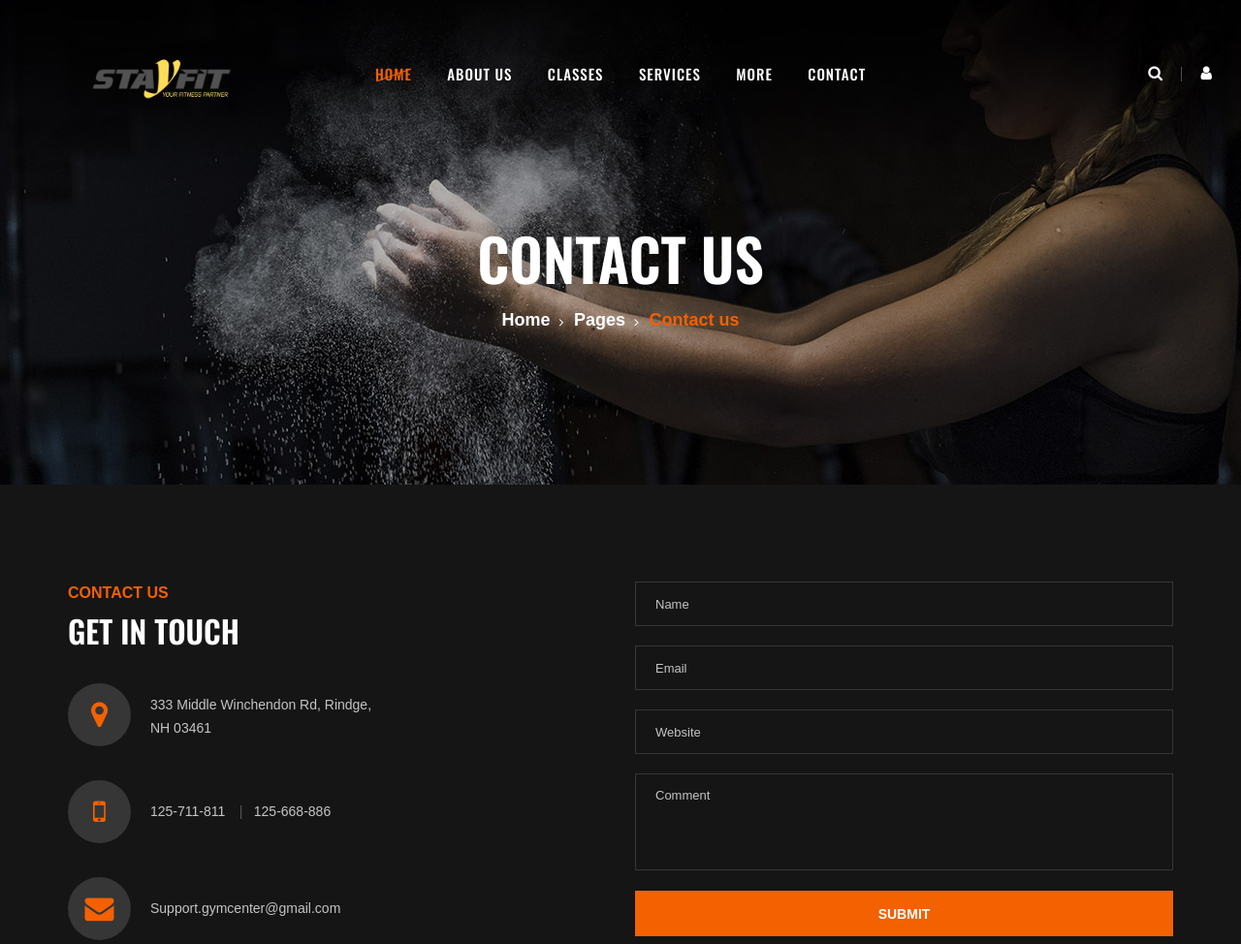
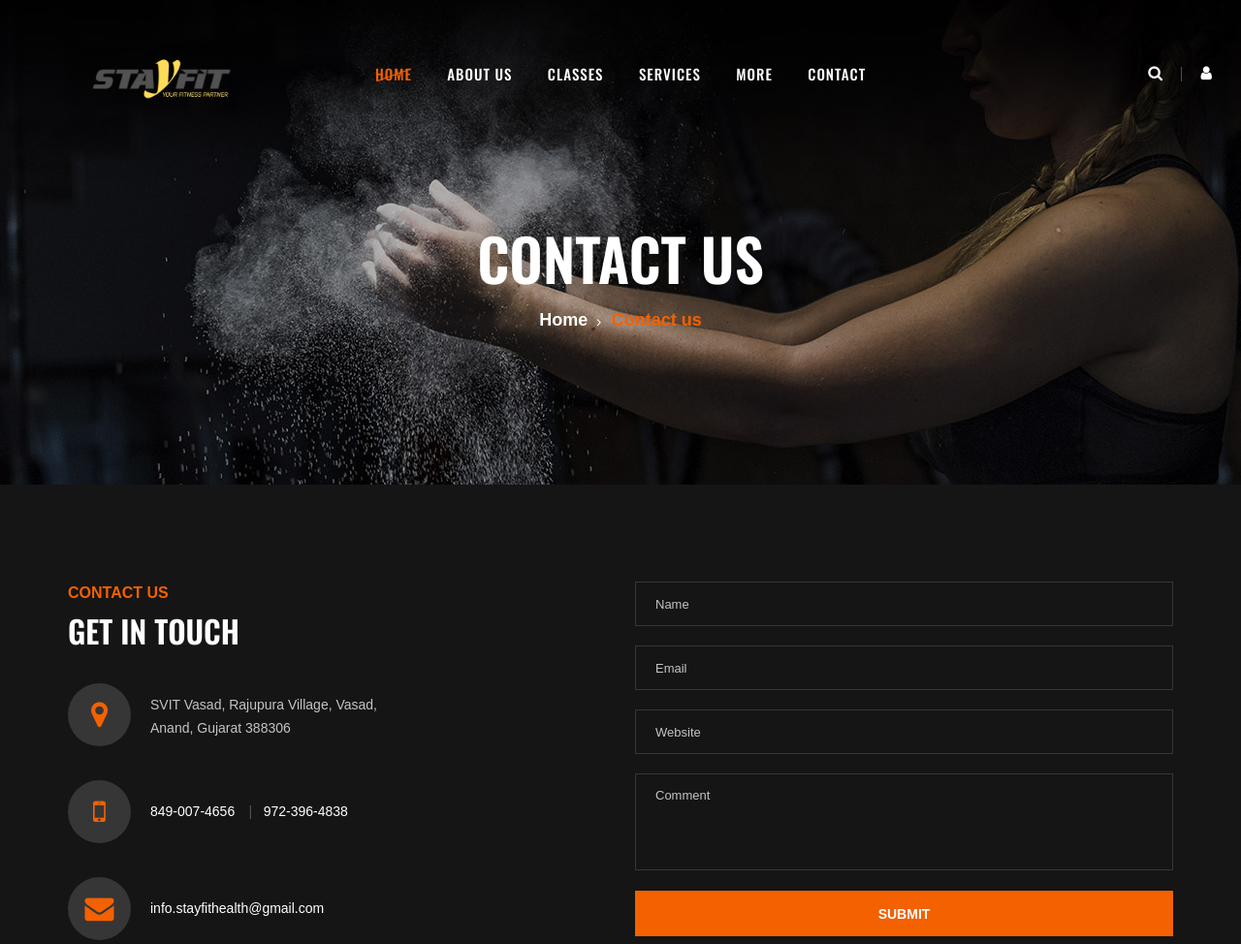
Before and after one commit to AMANGUPTA2000/Stay-Fit, a PHP site: page /contact.php in a window 1280 px wide. Shown: the top 974 px of the page at 97% size. Run offline with PHP 8.4, Linux system fonts and the light colour scheme; some web fonts are replaced.

Commit message:
web updated

```diff
--- a/contact.php
+++ b/contact.php
@@ -9,7 +9,6 @@
                         <h2>Contact Us</h2>
                         <div class="bt-option">
                             <a href="./index.php">Home</a>
-                            <a href="#">Pages</a>
                             <span>Contact us</span>
                         </div>
                     </div>
@@ -31,18 +30,18 @@
                     <div class="contact-widget">
                         <div class="cw-text">
                             <i class="fa fa-map-marker"></i>
-                            <p>333 Middle Winchendon Rd, Rindge,<br/> NH 03461</p>
+                            <p>SVIT Vasad, Rajupura Village, Vasad, <br> Anand, Gujarat 388306</p>
                         </div>
                         <div class="cw-text">
                             <i class="fa fa-mobile"></i>
                             <ul>
-                                <li>125-711-811</li>
-                                <li>125-668-886</li>
+                                <li><a href="tel:8490074656" style="color:#fff">849-007-4656</a></li>
+                                <li><a href="tel:9723964838" style="color:#fff">972-396-4838</a></li>
                             </ul>
                         </div>
                         <div class="cw-text email">
                             <i class="fa fa-envelope"></i>
-                            <p>Support.gymcenter@gmail.com</p>
+                            <p><a href="mailto:info.stayfithealth@gmail.com" target="_blank" style="color:#fff">info.stayfithealth@gmail.com</a></p>
                         </div>
                     </div>
                 </div>
@@ -58,11 +57,11 @@
                     </div>
                 </div>
             </div>
-            <!-- <div class="map">
+            <div class="map">
                 <iframe
-                    src="https://www.google.com/maps/embed?pb=!1m18!1m12!1m3!1d12087.069761554938!2d-74.2175599360452!3d40.767139456514954!2m3!1f0!2f0!3f0!3m2!1i1024!2i768!4f13.1!3m3!1m2!1s0x89c254b5958982c3%3A0xb6ab3931055a2612!2sEast%20Orange%2C%20NJ%2C%20USA!5e0!3m2!1sen!2sbd!4v1581710470843!5m2!1sen!2sbd"
+                    src="https://www.google.com/maps/embed?pb=!1m18!1m12!1m3!1d3686.936876276107!2d73.07415971495772!3d22.469006285236176!2m3!1f0!2f0!3f0!3m2!1i1024!2i768!4f13.1!3m3!1m2!1s0x395fb55277d1e457%3A0xaf7e43a3d29561b!2sSardar%20Vallabhbhai%20Patel%20Institute%20of%20Technology!5e0!3m2!1sen!2sin!4v1642757437039!5m2!1sen!2sin"
                     height="550" style="border:0;" allowfullscreen=""></iframe>
-            </div> -->
+            </div>
         </div>
     </section>
     <!-- Contact Section End -->
--- a/includes/footer.php
+++ b/includes/footer.php
@@ -5,7 +5,7 @@
                 <div class="col-md-4">
                     <div class="gt-text">
                         <i class="fa fa-map-marker"></i>
-                        <p><a href="https://goo.gl/maps/vQk8xA7kKdyfh7xY7" target="_blank" style="color:#fff">SVIT Road, Rajupura Village, Vasad, Anand, Gujarat 388306</p>
+                        <p><a href="https://goo.gl/maps/vQk8xA7kKdyfh7xY7" target="_blank" style="color:#fff">SVIT Vasad, Rajupura Village, Vasad, Anand, Gujarat 388306</p>
                     </div>
                 </div>
                 <div class="col-md-4">
@@ -20,7 +20,7 @@
                 <div class="col-md-4">
                     <div class="gt-text email">
                         <i class="fa fa-envelope"></i>
-                        <p><a href="mailto:info.stayfithealth@gmail.com" target="_blank" style="color:#fff">info.stayfithealth@gmail.com</p>
+                        <p><a href="mailto:info.stayfithealth@gmail.com" target="_blank" style="color:#fff">info.stayfithealth@gmail.com</a></p>
                     </div>
                 </div>
             </div>
```
